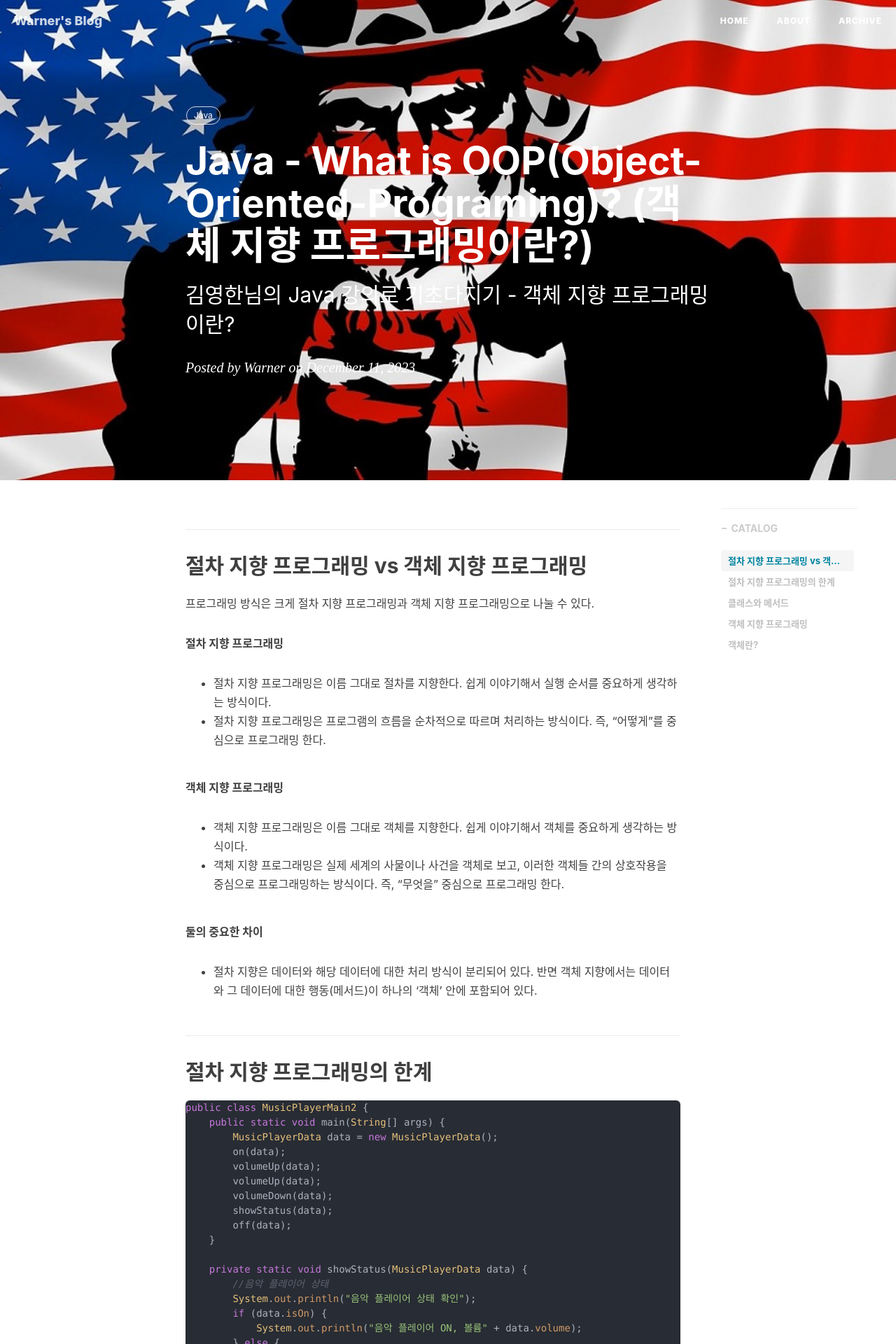
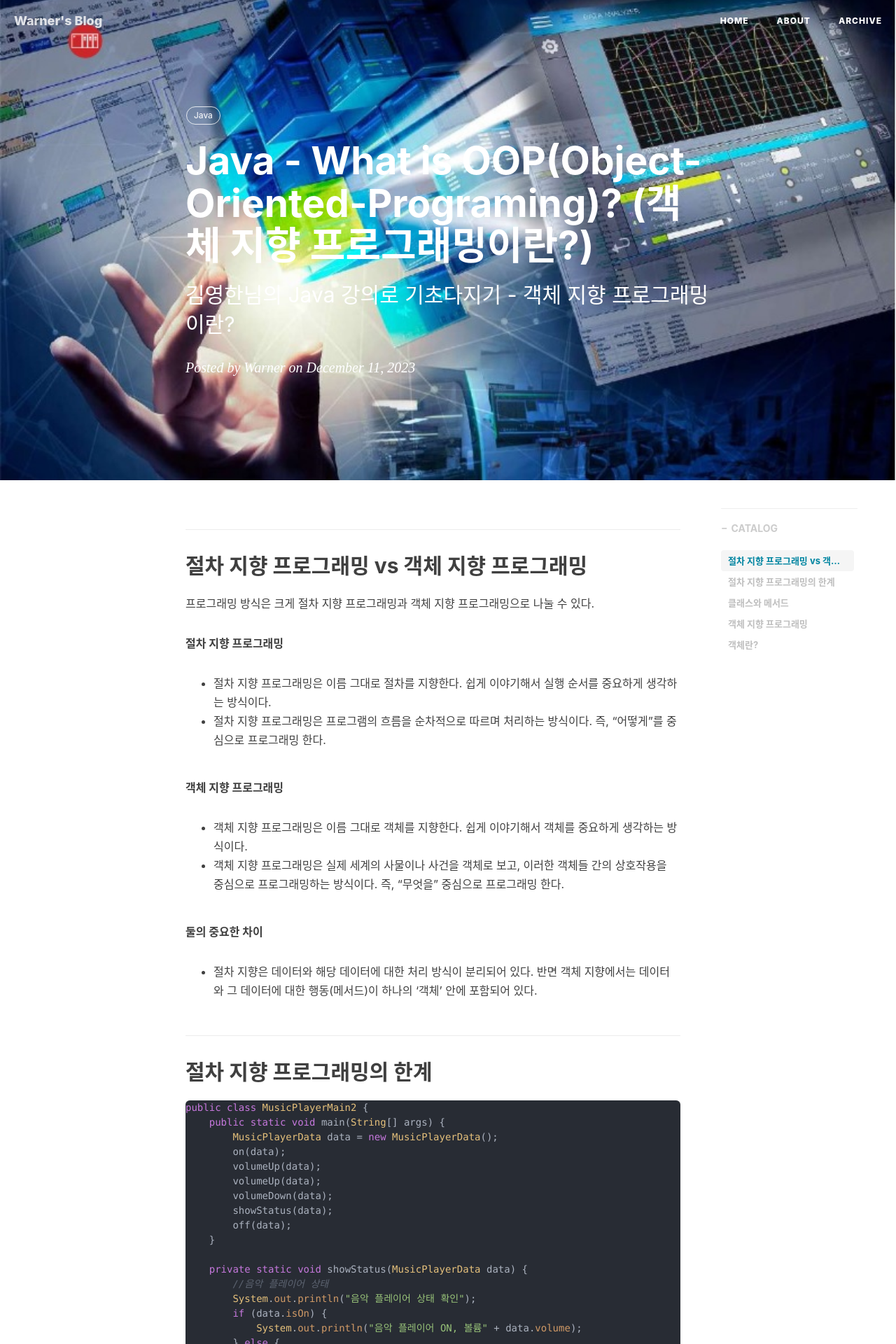
Before and after one commit to leeheeweon/leeheeweon.github.io, a Jekyll site: the page built from _posts/2023-12-11-what-is-primitive-and-reference.md, in a window 1280 px wide. Shown: the top 1920 px of the page at 70% size. Built offline with Jekyll 4.4.1, drawn with Linux system fonts in a browser that asks for light colours; nearby versions of some CDN libraries; comment, search, counter and statistics services are not loaded.

Commit message:
배경 변경

```diff
--- a/_posts/2023-12-11-what-is-primitive-and-reference.md
+++ b/_posts/2023-12-11-what-is-primitive-and-reference.md
@@ -4,7 +4,7 @@
 subtitle: 김영한님의 Java 강의로 기초다지기 - 객체 지향 프로그래밍이란?
 date: 2023-12-11
 author: Warner
-header-img: img/bg/post-bg-point.jpg
+header-img: img/bg/post-bg-oop.jpg
 catalog: true
 tags:
   - Java
```
Also changed, not shown: img/bg/post-bg-oop.jpg (added).
